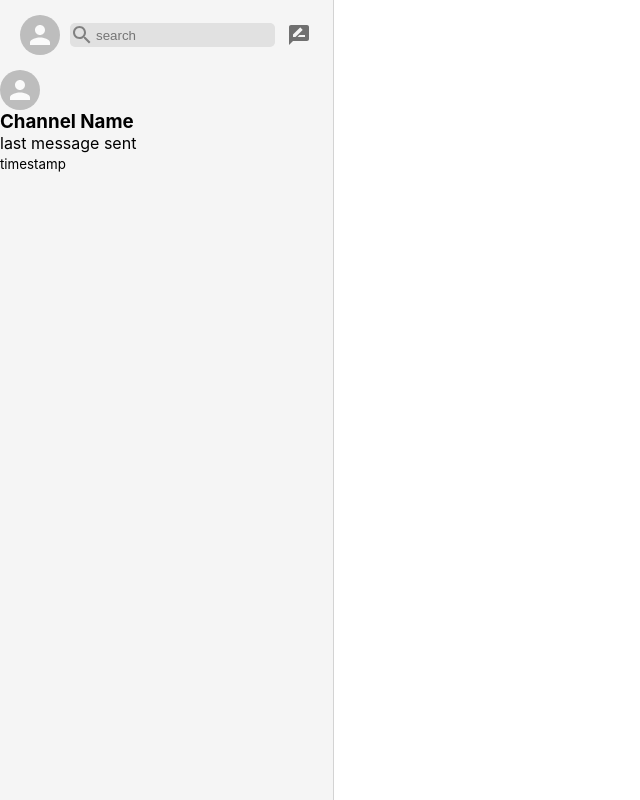
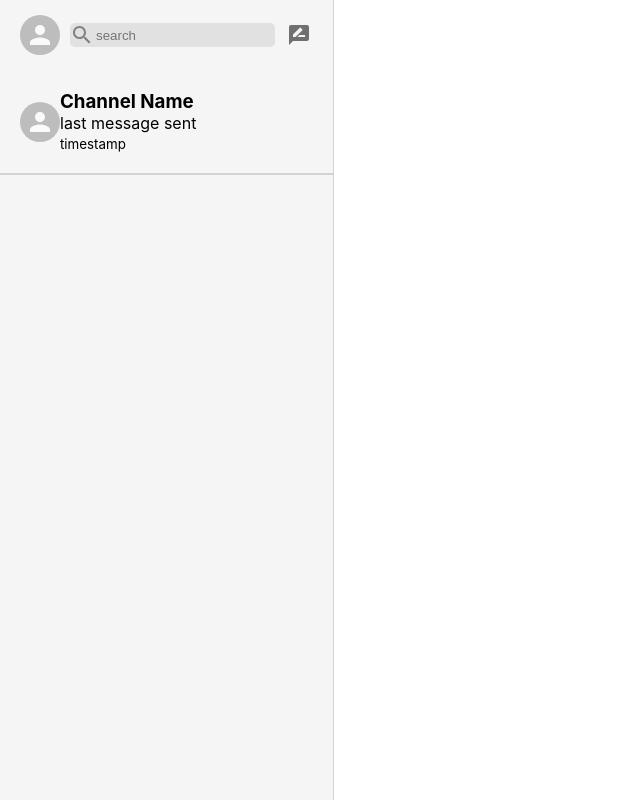
Before and after one commit to Vinoth6194/redux_imessage, a React (Create React App) app: page / in a window 1280 px wide. Shown: the whole page, without its empty margins (0-640 px from the left). Built offline with nearby package versions, Linux system fonts and the light colour scheme.

Commit message:
sidebarChat css

```diff
--- a/src/SidebarChat.css
+++ b/src/SidebarChat.css
@@ -0,0 +1,7 @@
+.sidebarChat {
+  display: flex;
+  align-items: center;
+  cursor: pointer;
+  padding: 20px;
+  border-bottom: 2px solid lightgray;
+}
```
